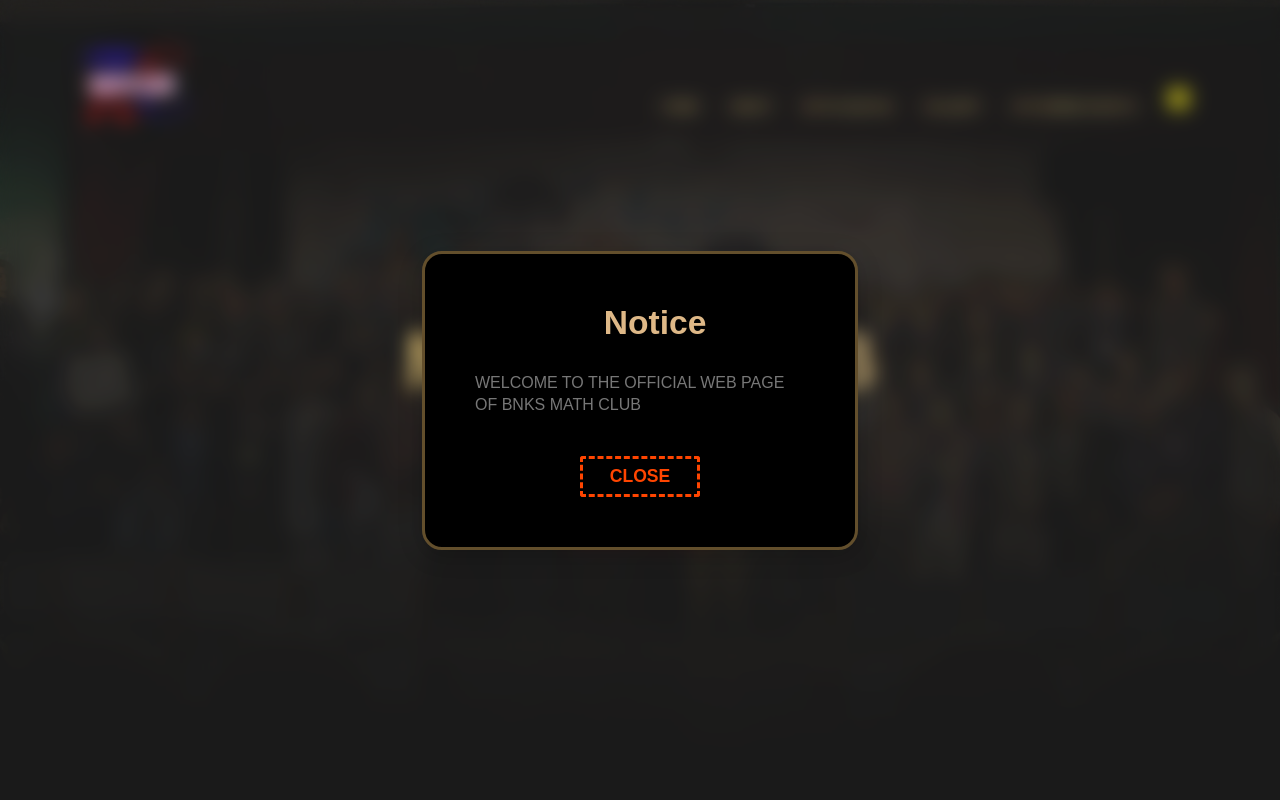
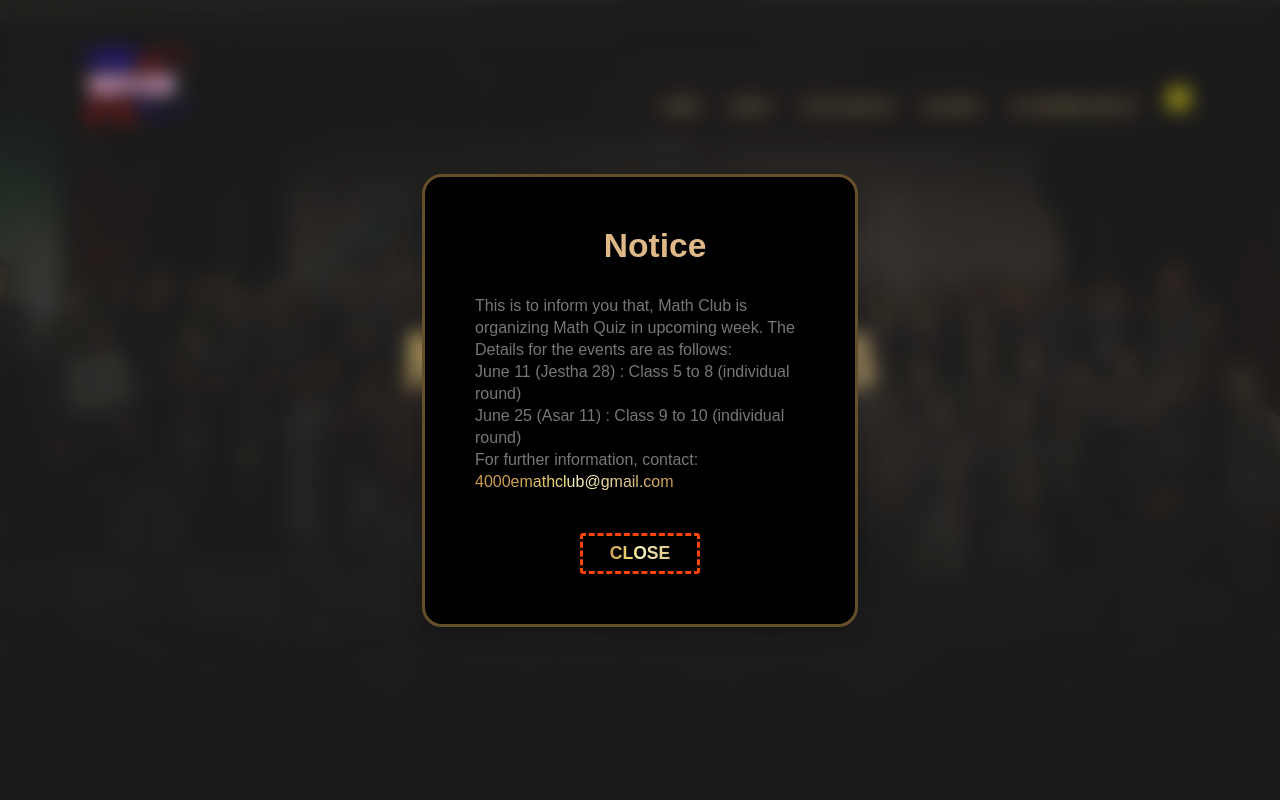
Before and after one commit to munishlohani/bnksmath, a plain HTML site: page index_dark.html in a window 1280 px wide. Shown: the top 800 px of the page. Drawn offline with Linux system fonts and the light colour scheme.

Commit message:
notice-mq

```diff
--- a/index_dark.html
+++ b/index_dark.html
@@ -19,7 +19,13 @@
             <div class="popup-box">
 
                 <h2 style="color: burlywood;">Notice</h2>
-                <p> WELCOME TO THE OFFICIAL WEB PAGE OF BNKS MATH CLUB</p>
+                <p> This is to inform you that, Math Club is organizing Math Quiz in upcoming week. The Details for the events are as
+                follows:  <br>
+
+                June 11 (Jestha 28) : Class 5 to 8 (individual round) <br>
+                June 25 (Asar 11) : Class 9 to 10 (individual round) <br>
+
+                For further information, contact: <a  href="mailto:4000emathclub@gmail.com">4000emathclub@gmail.com</a></p>
                 <a class="close" href="#" class="btn">close</a>
             </div>
         </div>
--- a/style.css
+++ b/style.css
@@ -1284,6 +1284,10 @@ text-align: center;}
     font-size: 1em;
     margin-bottom: 30px;
 }
+.popup-box a {
+    text-decoration: none;
+    color: orangered;
+}
 
 .close {
 
--- a/stylenight.css
+++ b/stylenight.css
@@ -1303,6 +1303,13 @@ text-decoration: none;
     font-size: 1em;
     margin-bottom: 30px;
 }
+.popup-box a {
+    text-decoration: none;
+    background: linear-gradient(to right, #cb9b51 20%, #f6e27a 45%, #f6f2c0 50%, #cb9b51 100%);
+        -webkit-background-clip: text;
+        -webkit-text-fill-color: transparent;
+        text-shadow: none;
+}
 
 .close {
 
```
Also changed, not shown: index.html (+7 -1 lines), math-league.html (+1 -1 lines).
